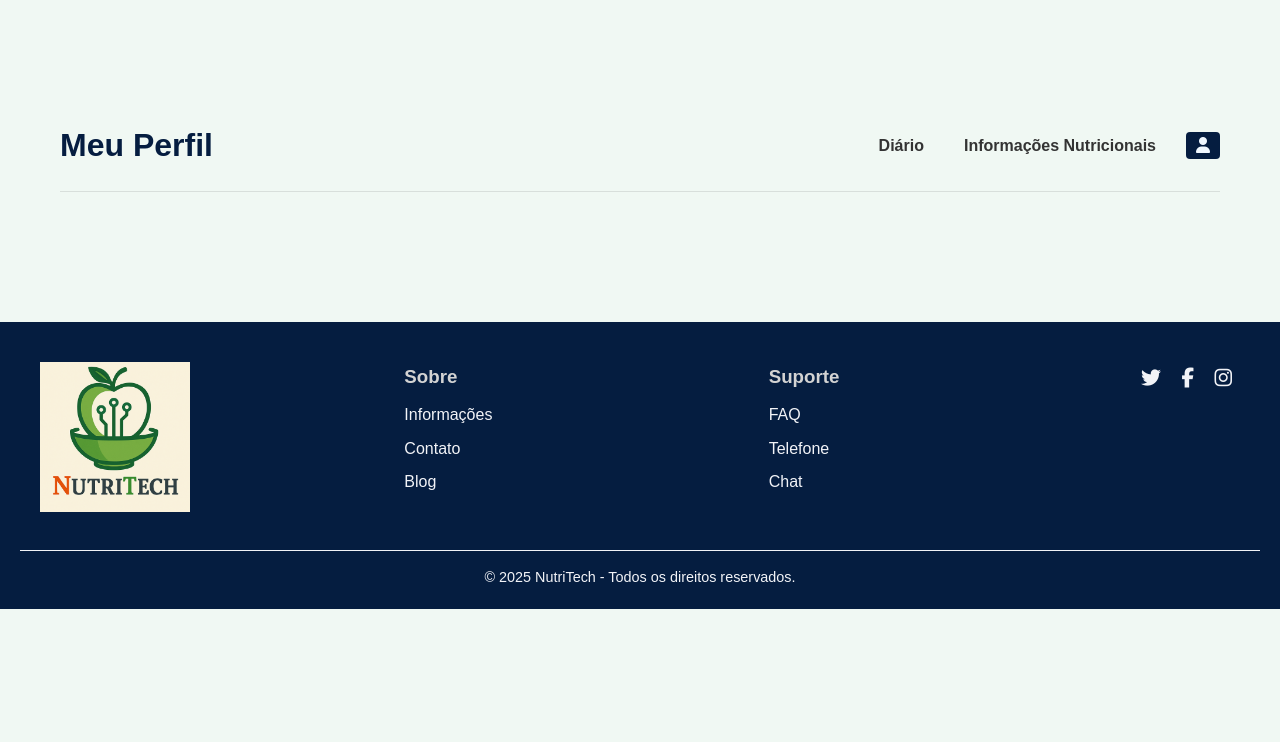
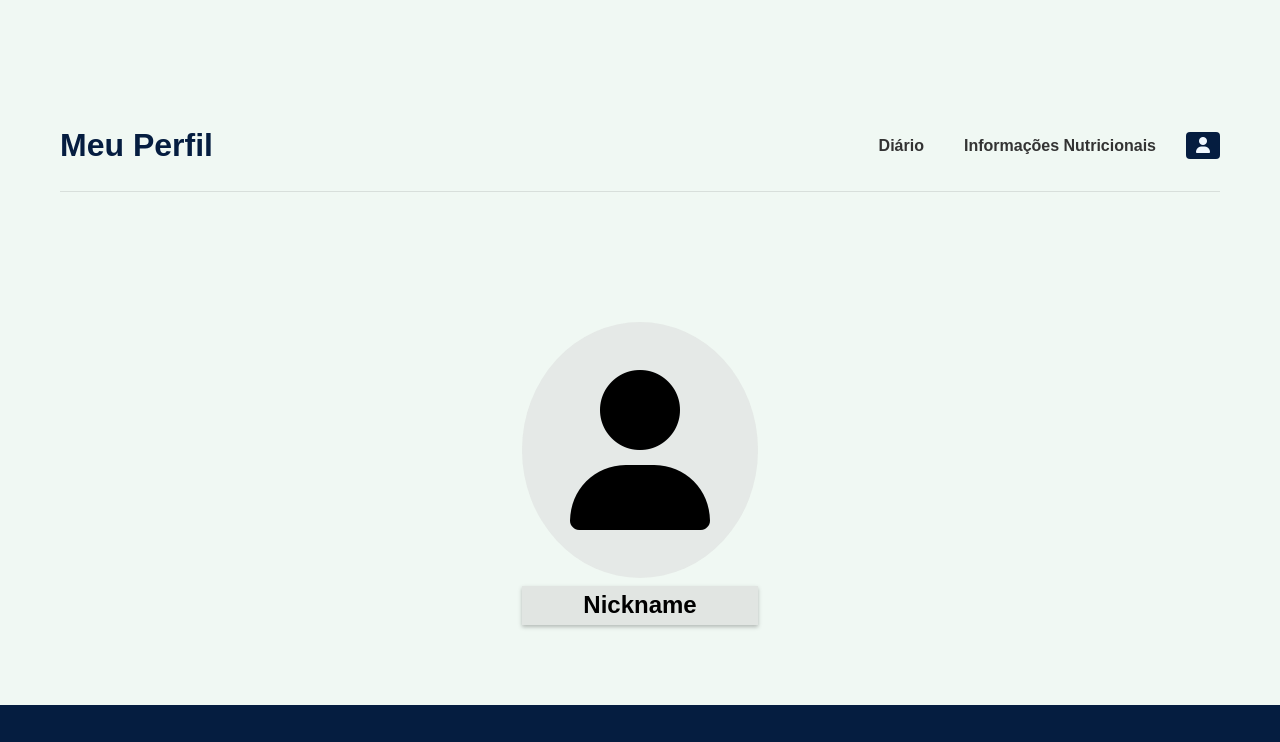
Before and after one commit to felipepcbatista/AuxilioNutricional, a website: page public/user_profile.html in a window 1280 px wide. Shown: the top 742 px of the page. Drawn offline with Linux system fonts and the light colour scheme.

Commit message:
Parte 1 - User-Profile

```diff
--- a/public/assets/css/profile.css
+++ b/public/assets/css/profile.css
@@ -0,0 +1,22 @@
+.user{
+    display: flex;
+    flex-grow: wrap;
+    align-items: center;
+    justify-content: center;
+    margin-bottom: 5rem;
+}
+.user-icon{
+    font-size: 10rem;
+    background-color: rgba(214, 214, 214, 0.432);
+    padding: 3rem;
+    border-radius: 50%;
+}
+.user ul{
+    list-style: none;
+}
+.user h2{
+    text-align: center;
+    margin-top: 0.5rem;
+    background-color: rgba(214, 214, 214, 0.568);
+    box-shadow: 0px 2px 4px rgba(0, 0, 0, 0.26);
+}
--- a/public/user_profile.html
+++ b/public/user_profile.html
@@ -22,6 +22,15 @@
             </nav>
         </header>
     </div>
+
+    <main>
+        <div class="user">
+            <ul>
+                <li><i class="fa-solid fa-user user-icon"></i></li>
+                <li><h2>Nickname</h2></li>
+            </ul>
+        </div>
+    </main>
 
         <footer class="footer">
     <div class="footer-container">
```
